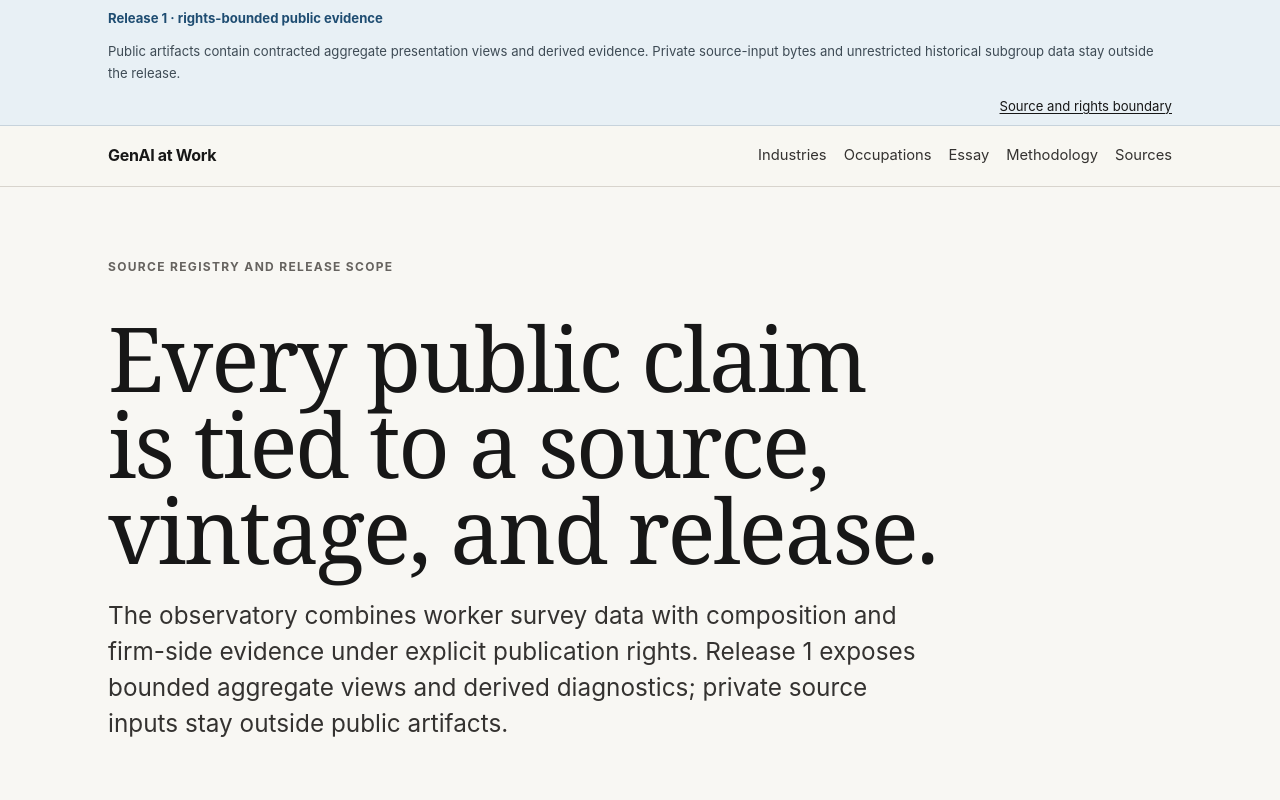
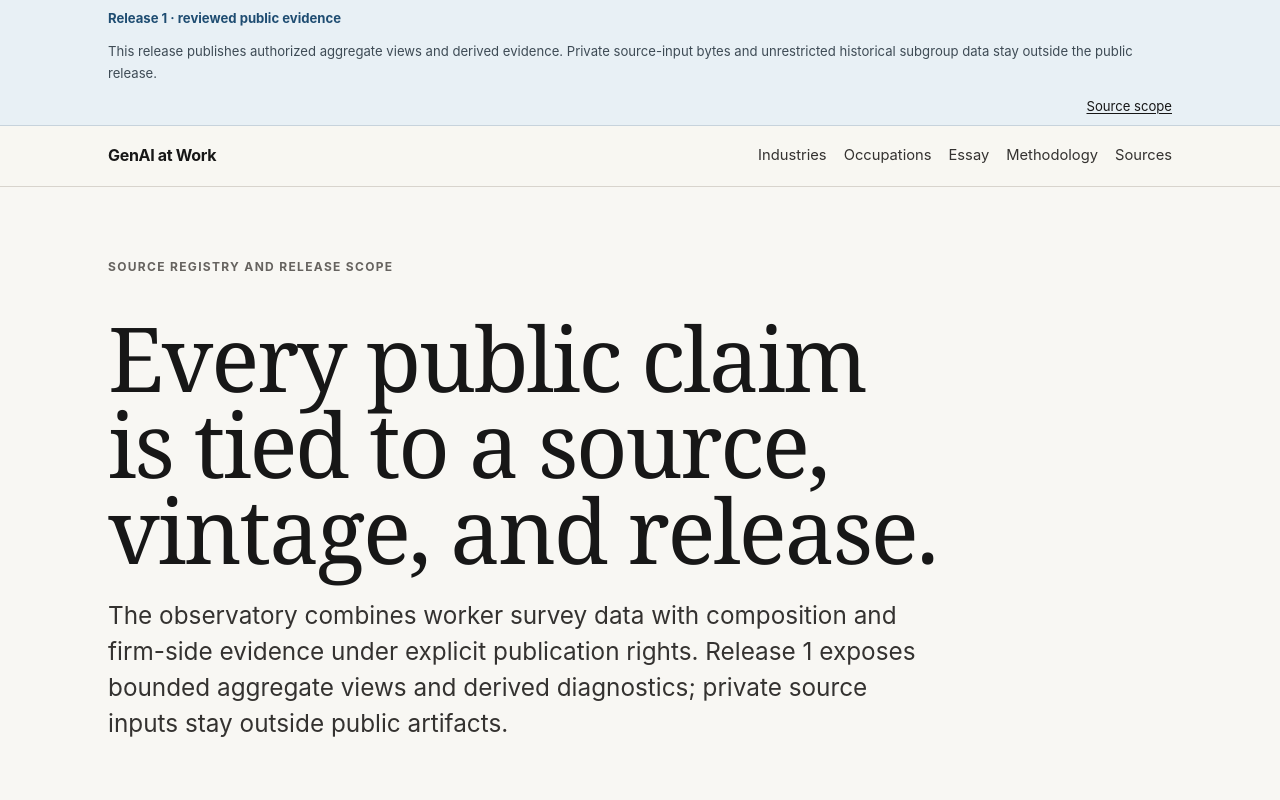
Before and after one commit to fraware/ai-adoption-us, a Next.js app in the folder apps/web/: page /sources in a window 1280 px wide. Shown: the top 800 px of the page. Built offline with nearby package versions, Linux system fonts and the light colour scheme; no server answers.

Commit message:
Clarify public release notice

```diff
--- a/apps/web/components/ReleaseNotice.tsx
+++ b/apps/web/components/ReleaseNotice.tsx
@@ -18,12 +18,12 @@ export function ReleaseNotice() {
     return (
       <div className="release-strip" role="status">
         <div>
-          <strong>Release 1 · rights-bounded public evidence</strong>
+          <strong>Release 1 · reviewed public evidence</strong>
           <span>
-            Public artifacts contain contracted aggregate presentation views and derived evidence. Private
-            source-input bytes and unrestricted historical subgroup data stay outside the release.
+            This release publishes authorized aggregate views and derived evidence. Private source-input
+            bytes and unrestricted historical subgroup data stay outside the public release.
           </span>
-          <Link href="/sources">Source and rights boundary</Link>
+          <Link href="/sources">Source scope</Link>
         </div>
       </div>
     );
```
